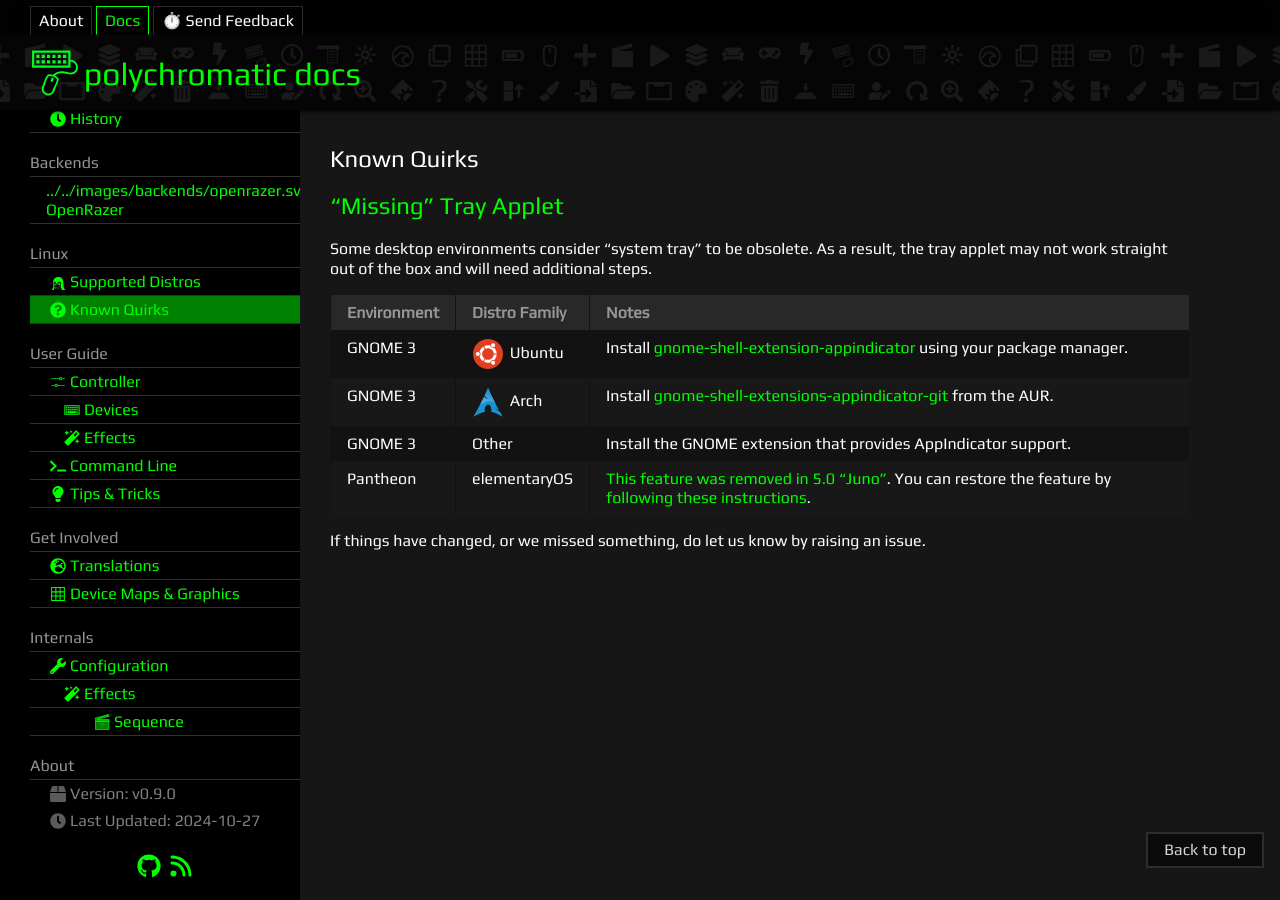
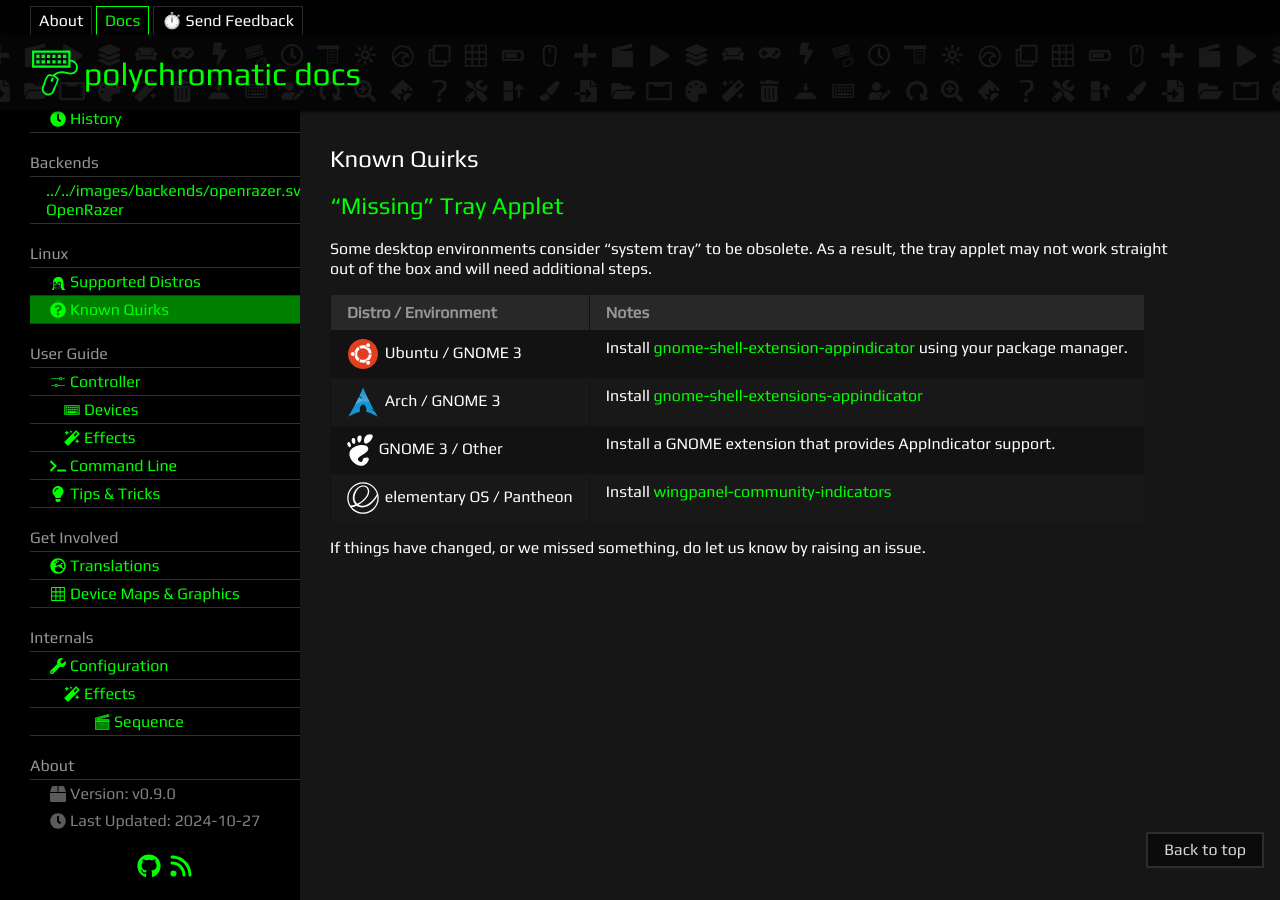
Before and after one commit to polychromatic/polychromatic-docs, a Jekyll site: the page built from pages/tray-applet-quirks.md, in a window 1280 px wide. Built offline with Jekyll 4.4.1, drawn with Linux system fonts in a browser that asks for light colours.

Commit message:
Quirks: Update information
- Tidy up table + add logo for GNOME 3 / other distro.
- Update package name for Arch Linux.
- Update links for elementary OS 7.0.

```diff
--- a/pages/tray-applet-quirks.md
+++ b/pages/tray-applet-quirks.md
@@ -10,11 +10,11 @@ Some desktop environments consider "system tray" to be obsolete.
 As a result, the tray applet may not work straight out of the box
 and will need additional steps.
 
-| Environment   | Distro Family | Notes                                           |
-| ------------- | ------------- | ----------------------------------------------- |
-| GNOME 3       | ![](/images/distros/ubuntu.svg) Ubuntu   | Install [gnome-shell-extension-appindicator](https://packages.ubuntu.com/focal/gnome-shell-extension-appindicator) using your package manager.
-| GNOME 3       | ![](/images/distros/arch.svg) Arch       | Install [gnome-shell-extensions-appindicator-git](https://aur.archlinux.org/packages/gnome-shell-extension-appindicator-git/) from the AUR.
-| GNOME 3       | Other         | Install the GNOME extension that provides AppIndicator support.
-| Pantheon      | elementaryOS  | [This feature was removed in 5.0 "Juno"](https://www.reddit.com/r/elementaryos/comments/8zdrvz/any_way_to_get_back_indicators_in_juno/). You can restore the feature by [following these instructions](https://www.linuxuprising.com/2018/08/how-to-re-enable-ayatana-appindicators.html).
+| Distro / Environment          | Notes                                           |
+| ----------------------------- | ----------------------------------------------- |
+| ![](/images/distros/ubuntu.svg) Ubuntu / GNOME 3 | Install [gnome-shell-extension-appindicator](https://packages.ubuntu.com/focal/gnome-shell-extension-appindicator) using your package manager.
+| ![](/images/distros/arch.svg) Arch / GNOME 3 | Install [gnome-shell-extensions-appindicator](https://archlinux.org/packages/extra/any/gnome-shell-extension-appindicator/)
+| ![](/images/distros/gnome.svg) GNOME 3 / Other | Install a GNOME extension that provides AppIndicator support.
+| ![](/images/distros/elementary.svg) elementary OS / Pantheon  | Install [wingpanel-community-indicators](https://github.com/MvBonin/wingpanel-community-indicators)
 
 If things have changed, or we missed something, do let us know by raising an issue.
```
Also changed, not shown: images/distros/elementary.svg (added), images/distros/gnome.svg (added).
